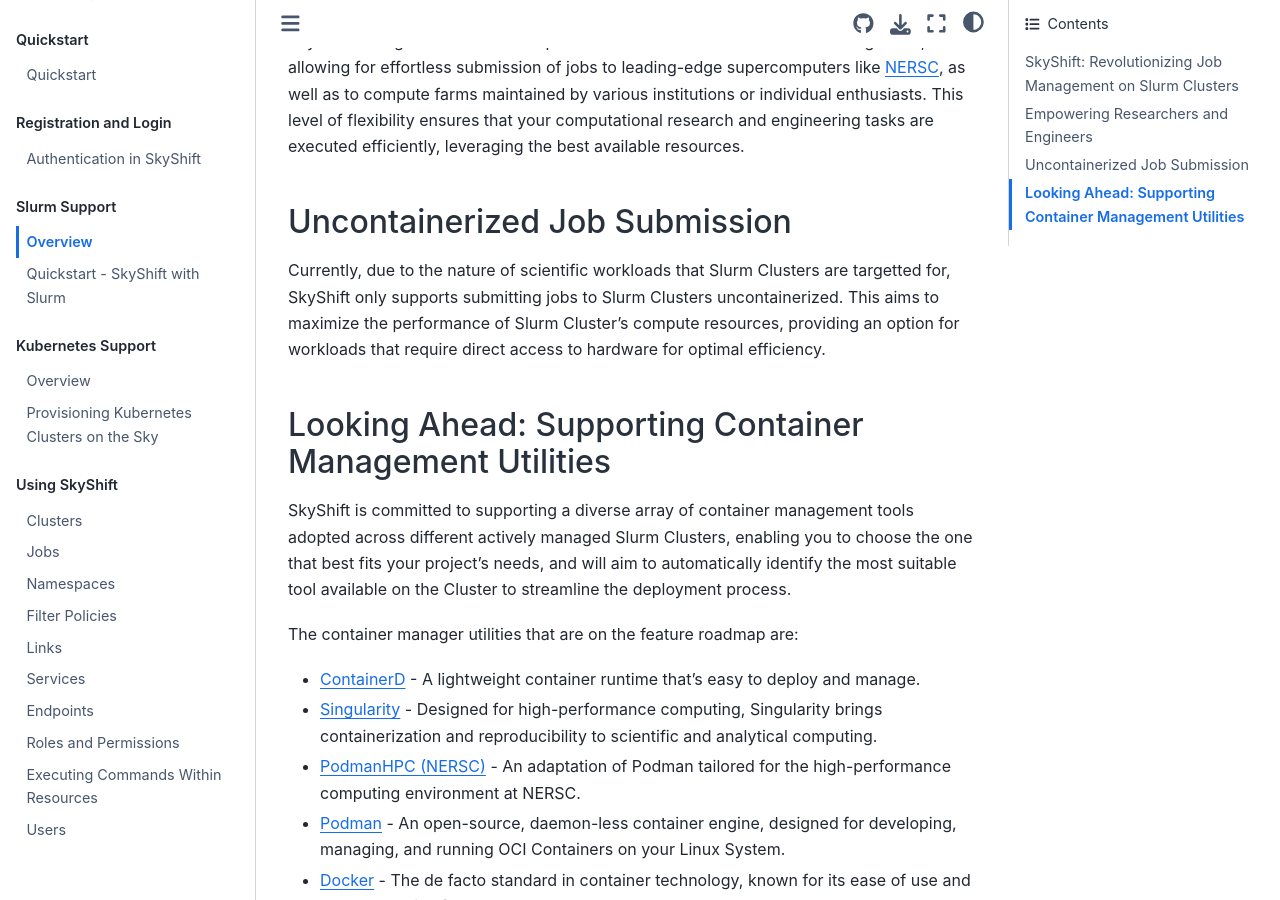
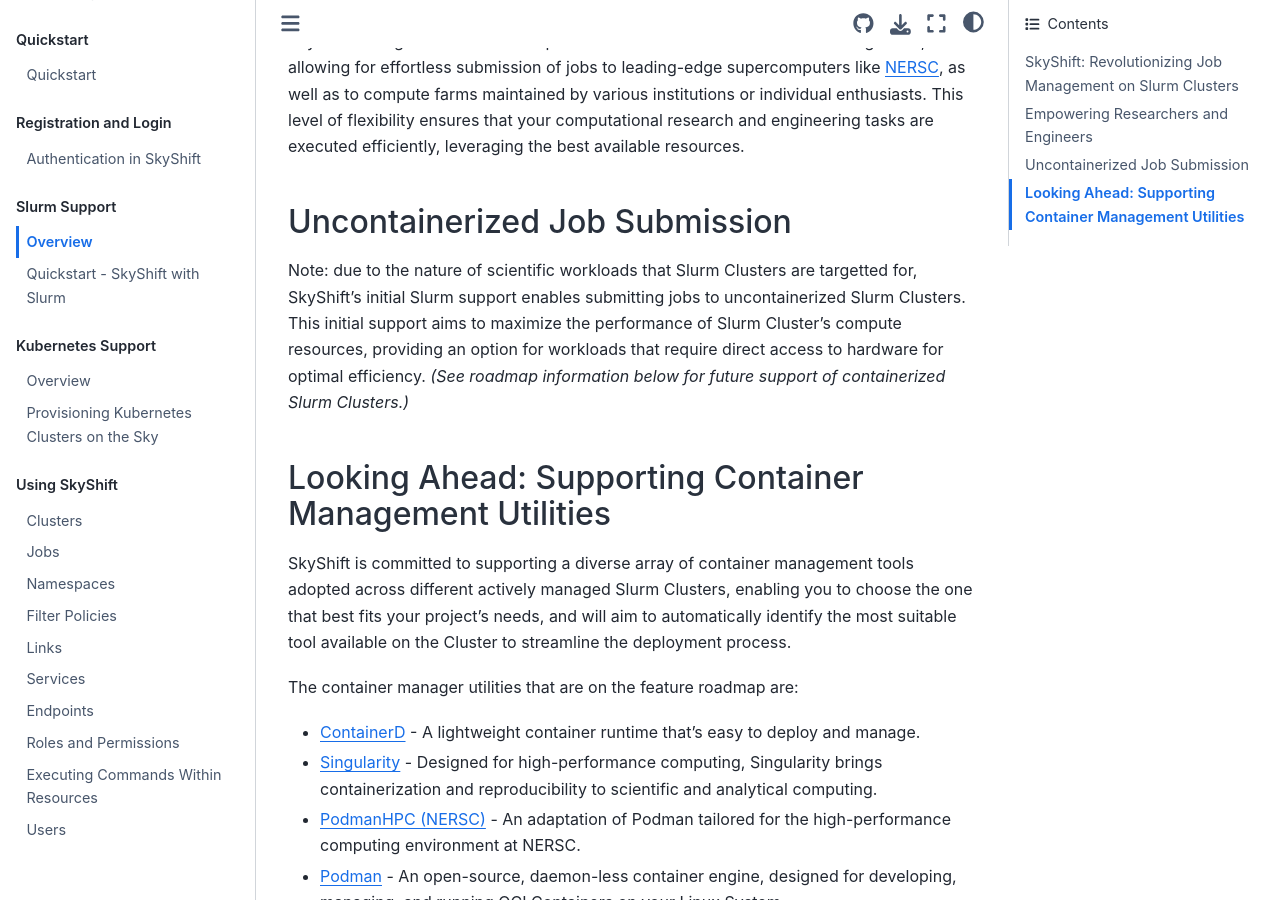
Before and after one commit to sky-shift/skyshift, a Sphinx documentation site: the page built from docs/source/slurm_support/overview.rst, in a window 1280 px wide and 900 px high, scrolled down 507 px. Built offline with Sphinx 7.4.7 and the Sphinx Book theme 1.1.4, drawn with Linux system fonts in a browser that asks for light colours; pages that are not in the unit, such as notebooks, are missing from menus.

Commit message:
Update overview.rst
Highlighted initial support for uncontainerized Slurm Clusters per review comment.

```diff
--- a/docs/source/slurm_support/overview.rst
+++ b/docs/source/slurm_support/overview.rst
@@ -24,10 +24,11 @@
 Uncontainerized Job Submission
 ---------------------------------------------
 
-Currently, due to the nature of scientific workloads that Slurm Clusters are targetted for, SkyShift only supports submitting jobs
-to Slurm Clusters uncontainerized. This aims to maximize the performance of Slurm Cluster's compute
-resources, providing an option for workloads that require direct access to hardware for optimal
-efficiency.
+Note: due to the nature of scientific workloads that Slurm Clusters are targetted for, SkyShift's initial Slurm
+support enables submitting jobs to uncontainerized Slurm Clusters. This initial support aims to maximize the
+performance of Slurm Cluster's compute resources, providing an option for workloads that require direct access
+to hardware for optimal efficiency. *(See roadmap information below for future support of containerized
+Slurm Clusters.)*
 
 Looking Ahead: Supporting Container Management Utilities
 ----------------------------------------
```
